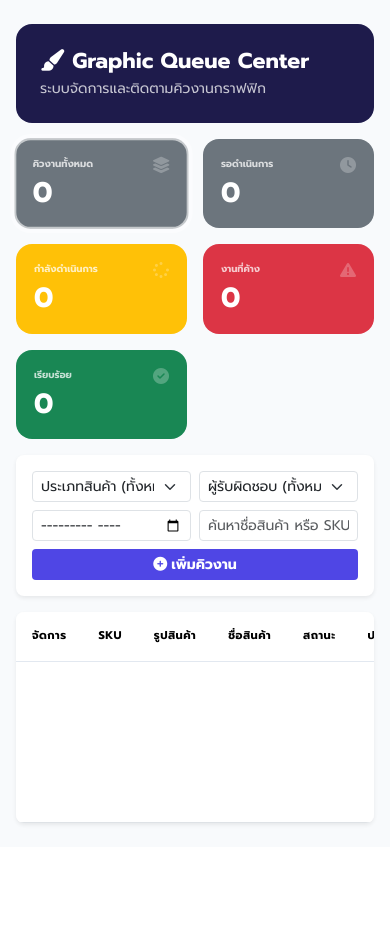
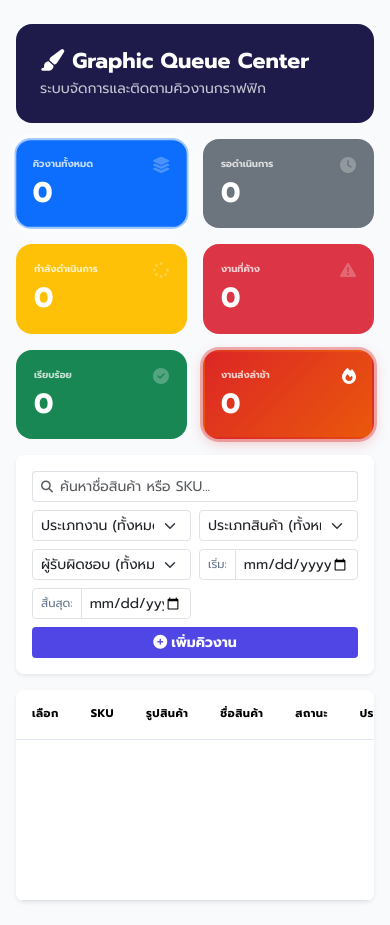
Before and after one commit to Git-Thanapol/mos_content_management, a Django app: page /graphicqueue/ in a window 390 px wide. Shown: the part 112-1037 px from the top of the page. Before the commit the page ends 938 px from the top, so only its background shows below. Run offline with Django 5.2, Linux system fonts and the light colour scheme; the visitor is signed in with stand-in values (Sample User, id 1); data that the repository does not hold is empty; some libraries are stand-ins or nearby versions.

Commit message:
Graphic Queue: stats, filters, column order, UX improvements
Stats:
- คิวงานทั้งหมด card color changed to #1890FF
- Add งานส่งล่าช้า card (gradient red-orange, ring shadow, blinking fire icon)
  = jobs where deadline < today and status != done

Filters (6 filters, responsive grid):
- Add ประเภทงาน (urgency) dropdown
- Replace month picker with date range (เริ่ม: / สิ้นสุด:) on order_date
- Search input with magnifier icon (input-group style)
- ปุ่มเพิ่มคิวงาน aligned right
- All filters use hx-include so stat card clicks carry full filter state

Table columns:
- Checkbox (เลือก) moved to first column
- จัดการ (edit pencil) moved to last column
- colspan updated to 16

UX:
- Custom thin scrollbar on table-responsive (5px, gray #cbd5e1)
- Deadline color logic: overdue=red badge, near (≤3 days)=amber badge,
  normal=red text, submitted=muted gray
- Hover effect on rows (onmouseover inline for HTMX-safe swap)
- _apply_filters: add urgency + date_from/date_to, remove month

Co-Authored-By: Claude Sonnet 4.6 <noreply@anthropic.com>

```diff
--- a/apps/graphicqueue/views.py
+++ b/apps/graphicqueue/views.py
@@ -1,8 +1,11 @@
+from datetime import date, timedelta
+
 from django.shortcuts import render, get_object_or_404, redirect
 from django.views.decorators.http import require_POST, require_http_methods
 from django.http import HttpResponse
 from django.db import transaction
 from django.db.models import Q
+from django.utils.dateparse import parse_date
 
 from apps.core.access import system_required
 from apps.producttest.models import Employee
@@ -12,17 +15,22 @@ from .forms import GraphicJobForm
 
 
 def _stat_cards(qs_all):
+    today = date.today()
     wait = qs_all.filter(status=GraphicJob.STATUS_WAIT).count()
     prog = qs_all.filter(status=GraphicJob.STATUS_IN_PROGRESS).count()
     done = qs_all.filter(status=GraphicJob.STATUS_DONE).count()
     total = qs_all.count()
     backlog = wait + prog
+    late = qs_all.filter(deadline__lt=today).exclude(status=GraphicJob.STATUS_DONE).count()
+    # tuples: (label, key, color_class, icon, val, extra_style)
     return [
-        ("คิวงานทั้งหมด",   "ALL",           "bg-secondary",  "fa-layer-group",         total),
-        ("รอดำเนินการ",    GraphicJob.STATUS_WAIT,         "bg-secondary",  "fa-clock",               wait),
-        ("กำลังดำเนินการ", GraphicJob.STATUS_IN_PROGRESS,  "bg-warning",    "fa-spinner",             prog),
-        ("งานที่ค้าง",     "งานที่ค้าง",    "bg-danger",     "fa-triangle-exclamation", backlog),
-        ("เรียบร้อย",      GraphicJob.STATUS_DONE,         "bg-success",    "fa-circle-check",        done),
+        ("คิวงานทั้งหมด",   "ALL",            "bg-primary", "fa-layer-group",          total,   "background:#1890FF"),
+        ("รอดำเนินการ",    GraphicJob.STATUS_WAIT,         "bg-secondary", "fa-clock",                wait,    ""),
+        ("กำลังดำเนินการ", GraphicJob.STATUS_IN_PROGRESS,  "bg-warning",   "fa-spinner",              prog,    ""),
+        ("งานที่ค้าง",     "งานที่ค้าง",     "bg-danger",  "fa-triangle-exclamation",  backlog, ""),
+        ("เรียบร้อย",      GraphicJob.STATUS_DONE,         "bg-success",   "fa-circle-check",         done,    ""),
+        ("งานส่งล่าช้า",   "งานส่งล่าช้า",   "bg-danger",  "fa-fire",                  late,
+         "background:linear-gradient(135deg,#dc2626,#ea580c);box-shadow:0 0 0 3px rgba(220,38,38,.35),0 4px 14px rgba(220,38,38,.25)"),
     ]
 
 
@@ -30,11 +38,15 @@ def _apply_filters(qs, request):
     status = request.GET.get("status", "ALL")
     product_type = request.GET.get("product_type", "ALL")
     assignee_name = request.GET.get("assignee", "ALL")
-    month = request.GET.get("month", "")
+    urgency = request.GET.get("urgency", "ALL")
+    date_from = request.GET.get("date_from", "")
+    date_to = request.GET.get("date_to", "")
     search = request.GET.get("q", "").strip()
 
     if status == "งานที่ค้าง":
         qs = qs.exclude(status=GraphicJob.STATUS_DONE)
+    elif status == "งานส่งล่าช้า":
+        qs = qs.filter(deadline__lt=date.today()).exclude(status=GraphicJob.STATUS_DONE)
     elif status != "ALL":
         qs = qs.filter(status=status)
 
@@ -44,12 +56,18 @@ def _apply_filters(qs, request):
     if assignee_name != "ALL":
         qs = qs.filter(assignee__name=assignee_name)
 
-    if month:
-        try:
-            year, mo = month.split("-")
-            qs = qs.filter(order_date__year=int(year), order_date__month=int(mo))
-        except ValueError:
-            pass
+    if urgency != "ALL":
+        qs = qs.filter(urgency=urgency)
+
+    if date_from:
+        d = parse_date(date_from)
+        if d:
+            qs = qs.filter(order_date__gte=d)
+
+    if date_to:
+        d = parse_date(date_to)
+        if d:
+            qs = qs.filter(order_date__lte=d)
 
     if search:
         qs = qs.filter(Q(sku__icontains=search) | Q(name__icontains=search))
@@ -69,16 +87,23 @@ def queue_list(request):
         "current_status": request.GET.get("status", "ALL"),
         "current_product_type": request.GET.get("product_type", "ALL"),
         "current_assignee": request.GET.get("assignee", "ALL"),
-        "current_month": request.GET.get("month", ""),
+        "current_urgency": request.GET.get("urgency", "ALL"),
+        "current_date_from": request.GET.get("date_from", ""),
+        "current_date_to": request.GET.get("date_to", ""),
         "current_q": request.GET.get("q", ""),
     })
 
 
 @system_required("graphicqueue")
 def queue_table_partial(request):
+    today = date.today()
     qs = GraphicJob.objects.select_related("assignee").prefetch_related("media_types", "ref_images")
     qs = _apply_filters(qs, request)
-    return render(request, "graphicqueue/partials/queue_rows.html", {"jobs": list(qs)})
+    return render(request, "graphicqueue/partials/queue_rows.html", {
+        "jobs": list(qs),
+        "today": today,
+        "today_plus_3": today + timedelta(days=3),
+    })
 
 
 # ── Add / Edit / Delete ──────────────────────────────────────────────────────
--- a/templates/graphicqueue/partials/queue_rows.html
+++ b/templates/graphicqueue/partials/queue_rows.html
@@ -1,33 +1,35 @@
 {% for job in jobs %}
-<tr class="align-middle border-bottom">
+<tr style="border-bottom:1px solid #f1f5f9;transition:background .15s"
+    onmouseover="this.style.background='#f8fafc'"
+    onmouseout="this.style.background=''">
+    <!-- เลือก -->
     <td class="px-3 text-center">
-        <button class="btn btn-sm btn-light"
-                hx-get="{% url 'graphicqueue:queue_edit' job.pk %}"
-                hx-target="#modal-container"
-                hx-swap="innerHTML"
-                title="แก้ไข">
-            <i class="fa-solid fa-pen-to-square text-primary" style="font-size:.75rem"></i>
-        </button>
+        <input type="checkbox" class="form-check-input" style="width:.9rem;height:.9rem">
     </td>
+    <!-- SKU -->
     <td class="px-3">
         <span class="fw-bold font-monospace text-dark" style="font-size:.82rem">{{ job.sku }}</span>
     </td>
+    <!-- รูปสินค้า -->
     <td class="px-3 text-center">
         {% if job.image %}
-        <img src="{{ job.image.url }}" style="width:40px;height:40px;object-fit:cover;border-radius:8px;border:1px solid #e2e8f0">
+        <img src="{{ job.image.url }}" style="width:38px;height:38px;object-fit:cover;border-radius:8px;border:1px solid #e2e8f0">
         {% else %}
         <div class="d-inline-flex align-items-center justify-content-center rounded-2 border"
-             style="width:40px;height:40px;background:#f8fafc;color:#94a3b8">
+             style="width:38px;height:38px;background:#f8fafc;color:#94a3b8">
             <i class="fa-regular fa-image"></i>
         </div>
         {% endif %}
     </td>
+    <!-- ชื่อสินค้า -->
     <td class="px-3 fw-bold text-dark" style="font-size:.85rem;max-width:150px">
         <span class="d-block text-truncate" title="{{ job.name }}">{{ job.name }}</span>
     </td>
+    <!-- สถานะ -->
     <td class="px-3 text-center">
         <span class="status-badge" style="{{ job.status_bg_style }}">{{ job.status }}</span>
     </td>
+    <!-- ประเภทงาน -->
     <td class="px-3 text-center" style="font-size:.78rem">
         {% if job.urgency == "ด่วน" %}
         <span style="color:#e11d48;font-weight:700"><i class="fa-solid fa-bolt me-1"></i>ด่วน</span>
@@ -35,6 +37,7 @@
         <span class="text-muted">ทั่วไป</span>
         {% endif %}
     </td>
+    <!-- ประเภทสินค้า -->
     <td class="px-3 text-center">
         {% if job.product_type == "สินค้าเทส" %}
         <span class="badge" style="background:#eef2ff;color:#4338ca;font-size:.7rem">สินค้าเทส</span>
@@ -42,18 +45,35 @@
         <span class="badge bg-light text-secondary" style="font-size:.7rem">สินค้าเก่า</span>
         {% endif %}
     </td>
+    <!-- วันที่สั่งงาน -->
     <td class="px-3 text-center text-muted" style="font-size:.78rem">
         {{ job.order_date|date:"d/m/Y" }}
     </td>
-    <td class="px-3 text-center" style="font-size:.78rem;color:#f43f5e;font-weight:600">
-        {{ job.deadline|date:"d/m/Y" }}
+    <!-- วันเดดไลน์ -->
+    <td class="px-3 text-center" style="font-size:.78rem">
+        {% if job.submit_date %}
+            <span style="color:#94a3b8">{{ job.deadline|date:"d/m/Y" }}</span>
+        {% elif job.deadline < today %}
+            <span style="color:#fff;background:#dc2626;font-weight:700;padding:1px 6px;border-radius:5px;display:inline-block">
+                <i class="fa-solid fa-circle-exclamation me-1" style="font-size:.65rem"></i>{{ job.deadline|date:"d/m/Y" }}
+            </span>
+        {% elif job.deadline <= today_plus_3 %}
+            <span style="color:#92400e;background:#fef3c7;font-weight:700;padding:1px 6px;border-radius:5px;display:inline-block;border:1px solid #fde68a">
+                <i class="fa-solid fa-clock me-1" style="font-size:.65rem"></i>{{ job.deadline|date:"d/m/Y" }}
+            </span>
+        {% else %}
+            <span style="color:#f43f5e;font-weight:600">{{ job.deadline|date:"d/m/Y" }}</span>
+        {% endif %}
     </td>
+    <!-- วันที่ส่งงาน -->
     <td class="px-3 text-center" style="font-size:.78rem;color:#059669">
         {% if job.submit_date %}{{ job.submit_date|date:"d/m/Y" }}{% else %}<span class="text-muted">-</span>{% endif %}
     </td>
+    <!-- จำนวนวันที่ทำงาน -->
     <td class="px-3 text-center fw-bold" style="font-size:.82rem;color:#4f46e5">
         {% if job.work_days %}{{ job.work_days }} วัน{% else %}<span class="text-muted" style="font-size:.7rem">ยังไม่ส่งงาน</span>{% endif %}
     </td>
+    <!-- ข้อมูลสื่อ (Media) -->
     <td class="px-3 text-center">
         {% with cnt=job.media_types.count %}
         {% if cnt > 0 %}
@@ -69,12 +89,14 @@
         {% endif %}
         {% endwith %}
     </td>
+    <!-- ผู้รับผิดชอบ -->
     <td class="px-3 text-center fw-semibold" style="font-size:.82rem">
         {{ job.assignee.name|default:"-" }}
     </td>
+    <!-- ข้อมูลสื่ออ้างอิง -->
     <td class="px-3 text-center">
         {% with ref_count=job.ref_images.count %}
-        {% if ref_count > 0 or job.ref_images.first %}
+        {% if ref_count > 0 %}
         <button class="btn btn-sm"
                 style="background:#f8fafc;border:1px solid #e2e8f0;font-size:.72rem"
                 hx-get="{% url 'graphicqueue:view_ref' job.pk %}"
@@ -83,10 +105,11 @@
             <i class="fa-solid fa-eye me-1 text-muted"></i>ดูข้อมูล
         </button>
         {% else %}
-        <span class="text-muted" style="font-size:.72rem">ไม่มีอ้างอิง</span>
+        <span class="text-muted" style="font-size:.72rem">-</span>
         {% endif %}
         {% endwith %}
     </td>
+    <!-- URL ลิ้งค์ส่งงาน -->
     <td class="px-3 text-center">
         {% if job.work_url %}
         <button class="btn btn-sm"
@@ -99,10 +122,20 @@
         <span class="text-muted" style="font-size:.72rem">-</span>
         {% endif %}
     </td>
+    <!-- จัดการ -->
+    <td class="px-3 text-center">
+        <button class="btn btn-sm btn-light"
+                hx-get="{% url 'graphicqueue:queue_edit' job.pk %}"
+                hx-target="#modal-container"
+                hx-swap="innerHTML"
+                title="แก้ไข">
+            <i class="fa-solid fa-pen-to-square text-primary" style="font-size:.75rem"></i>
+        </button>
+    </td>
 </tr>
 {% empty %}
 <tr>
-    <td colspan="15" class="text-center py-5 text-muted">
+    <td colspan="16" class="text-center py-5 text-muted">
         <i class="fa-solid fa-box-open fa-2x mb-2 d-block opacity-30"></i>
         ไม่พบข้อมูลคิวงานที่ตรงกับเงื่อนไข
     </td>
--- a/templates/graphicqueue/queue_list.html
+++ b/templates/graphicqueue/queue_list.html
@@ -1,5 +1,20 @@
 {% extends "graphicqueue/_base.html" %}
 {% block title %}Graphic Queue Center{% endblock %}
+
+{% block extra_head %}
+<style>
+@keyframes blink-fire {
+    0%, 100% { opacity: .25; transform: scale(1); }
+    50%       { opacity: 1;   transform: scale(1.2); }
+}
+.blink-icon { animation: blink-fire 1.1s ease-in-out infinite !important; opacity: 1 !important; }
+
+.table-responsive::-webkit-scrollbar { height: 5px; }
+.table-responsive::-webkit-scrollbar-track { background: #f1f5f9; }
+.table-responsive::-webkit-scrollbar-thumb { background: #cbd5e1; border-radius: 3px; }
+.table-responsive::-webkit-scrollbar-thumb:hover { background: #94a3b8; }
+</style>
+{% endblock %}
 
 {% block content %}
 <!-- Header -->
@@ -10,16 +25,14 @@
 
 <!-- Stat cards -->
 <div class="row g-3 mb-3">
-    {% for label,key,color,icon,val in stat_cards %}
+    {% for label,key,color,icon,val,extra_style in stat_cards %}
     <div class="col-6 col-lg">
         <div class="stat-card p-3 text-white {{ color }} {% if current_status == key %}active{% endif %}"
-             hx-get="{% url 'graphicqueue:queue_table_partial' %}?status={{ key }}&product_type={{ current_product_type }}&assignee={{ current_assignee }}&month={{ current_month }}&q={{ current_q }}"
-             hx-target="#queue-table"
-             hx-swap="innerHTML"
+             {% if extra_style %}style="{{ extra_style }}"{% endif %}
              onclick="setActiveCard(this, '{{ key }}')">
-            <div class="d-flex justify-content-between">
+            <div class="d-flex justify-content-between align-items-start">
                 <small class="text-uppercase fw-bold opacity-75" style="font-size:.6rem">{{ label }}</small>
-                <i class="fa-solid {{ icon }} opacity-25"></i>
+                <i class="fa-solid {{ icon }} {% if key == 'งานส่งล่าช้า' %}blink-icon{% else %}opacity-25{% endif %}"></i>
             </div>
             <div class="display-6 fw-bold mt-1">{{ val }}</div>
         </div>
@@ -33,7 +46,37 @@
         <form id="queue-filter-form" class="row g-2 align-items-end">
             <input type="hidden" name="status" id="hidden-status" value="{{ current_status }}">
 
-            <div class="col-6 col-md-2">
+            <!-- ค้นหา -->
+            <div class="col-12 col-sm-6 col-lg">
+                <div class="input-group input-group-sm">
+                    <span class="input-group-text bg-white border-end-0">
+                        <i class="fa-solid fa-magnifying-glass text-muted" style="font-size:.75rem"></i>
+                    </span>
+                    <input type="text" name="q" value="{{ current_q }}"
+                           placeholder="ค้นหาชื่อสินค้า หรือ SKU..."
+                           class="form-control form-control-sm border-start-0 ps-0"
+                           hx-get="{% url 'graphicqueue:queue_table_partial' %}"
+                           hx-target="#queue-table"
+                           hx-include="#queue-filter-form"
+                           hx-trigger="keyup changed delay:400ms">
+                </div>
+            </div>
+
+            <!-- ประเภทงาน -->
+            <div class="col-6 col-sm-3 col-lg-auto">
+                <select name="urgency" class="form-select form-select-sm"
+                        hx-get="{% url 'graphicqueue:queue_table_partial' %}"
+                        hx-target="#queue-table"
+                        hx-include="#queue-filter-form"
+                        hx-trigger="change">
+                    <option value="ALL" {% if current_urgency == "ALL" %}selected{% endif %}>ประเภทงาน (ทั้งหมด)</option>
+                    <option value="ด่วน"  {% if current_urgency == "ด่วน" %}selected{% endif %}>⚡ ด่วน</option>
+                    <option value="ทั่วไป" {% if current_urgency == "ทั่วไป" %}selected{% endif %}>ทั่วไป</option>
+                </select>
+            </div>
+
+            <!-- ประเภทสินค้า -->
+            <div class="col-6 col-sm-3 col-lg-auto">
                 <select name="product_type" class="form-select form-select-sm"
                         hx-get="{% url 'graphicqueue:queue_table_partial' %}"
                         hx-target="#queue-table"
@@ -45,7 +88,8 @@
                 </select>
             </div>
 
-            <div class="col-6 col-md-2">
+            <!-- ผู้รับผิดชอบ -->
+            <div class="col-6 col-sm-3 col-lg-auto">
                 <select name="assignee" class="form-select form-select-sm"
                         hx-get="{% url 'graphicqueue:queue_table_partial' %}"
                         hx-target="#queue-table"
@@ -58,27 +102,36 @@
                 </select>
             </div>
 
-            <div class="col-6 col-md-2">
-                <input type="month" name="month" value="{{ current_month }}"
+            <!-- วันที่เริ่มสั่งงาน -->
+            <div class="col-6 col-sm-3 col-lg-auto">
+                <div class="input-group input-group-sm">
+                    <span class="input-group-text bg-white" style="font-size:.72rem;color:#64748b">เริ่ม:</span>
+                    <input type="date" name="date_from" value="{{ current_date_from }}"
                            class="form-control form-control-sm"
                            hx-get="{% url 'graphicqueue:queue_table_partial' %}"
                            hx-target="#queue-table"
                            hx-include="#queue-filter-form"
                            hx-trigger="change">
                 </div>
+            </div>
 
-            <div class="col-6 col-md-3">
-                <input type="text" name="q" value="{{ current_q }}" placeholder="ค้นหาชื่อสินค้า หรือ SKU..."
+            <!-- วันที่สิ้นสุดสั่งงาน -->
+            <div class="col-6 col-sm-3 col-lg-auto">
+                <div class="input-group input-group-sm">
+                    <span class="input-group-text bg-white" style="font-size:.72rem;color:#64748b">สิ้นสุด:</span>
+                    <input type="date" name="date_to" value="{{ current_date_to }}"
                            class="form-control form-control-sm"
                            hx-get="{% url 'graphicqueue:queue_table_partial' %}"
                            hx-target="#queue-table"
                            hx-include="#queue-filter-form"
-                       hx-trigger="keyup changed delay:400ms">
+                           hx-trigger="change">
+                </div>
             </div>
 
-            <div class="col-12 col-md-auto ms-md-auto">
+            <!-- ปุ่มเพิ่มคิวงาน -->
+            <div class="col-12 col-sm-auto ms-sm-auto">
                 <button type="button" class="btn btn-sm fw-bold w-100 text-white"
-                        style="background:#4f46e5"
+                        style="background:#4f46e5;white-space:nowrap"
                         hx-get="{% url 'graphicqueue:queue_add' %}"
                         hx-target="#modal-container"
                         hx-swap="innerHTML">
@@ -95,7 +148,7 @@
         <table class="table table-hover mb-0">
             <thead style="background:#f1f5f9">
                 <tr style="font-size:.62rem;font-weight:700;text-transform:uppercase;letter-spacing:.04em;color:#475569;border-bottom:1px solid #e2e8f0">
-                    <th class="py-3 px-3 text-center" style="white-space:nowrap">จัดการ</th>
+                    <th class="py-3 px-3 text-center" style="white-space:nowrap">เลือก</th>
                     <th class="py-3 px-3" style="white-space:nowrap">SKU</th>
                     <th class="py-3 px-3 text-center" style="white-space:nowrap">รูปสินค้า</th>
                     <th class="py-3 px-3" style="white-space:nowrap">ชื่อสินค้า</th>
@@ -110,13 +163,15 @@
                     <th class="py-3 px-3 text-center" style="white-space:nowrap">ผู้รับผิดชอบ</th>
                     <th class="py-3 px-3 text-center" style="white-space:nowrap">ข้อมูลสื่ออ้างอิง</th>
                     <th class="py-3 px-3 text-center" style="white-space:nowrap">URL ลิ้งค์ส่งงาน</th>
+                    <th class="py-3 px-3 text-center" style="white-space:nowrap">จัดการ</th>
                 </tr>
             </thead>
             <tbody id="queue-table"
-                   hx-get="{% url 'graphicqueue:queue_table_partial' %}?status={{ current_status }}&product_type={{ current_product_type }}&assignee={{ current_assignee }}&month={{ current_month }}&q={{ current_q }}"
+                   hx-get="{% url 'graphicqueue:queue_table_partial' %}"
+                   hx-include="#queue-filter-form"
                    hx-trigger="load, refresh"
                    hx-swap="innerHTML">
-                <tr><td colspan="15" class="text-center py-4 text-muted">กำลังโหลด...</td></tr>
+                <tr><td colspan="16" class="text-center py-4 text-muted">กำลังโหลด...</td></tr>
             </tbody>
         </table>
     </div>
@@ -131,6 +186,7 @@ function setActiveCard(el, status) {
     document.querySelectorAll('.stat-card').forEach(c => c.classList.remove('active'));
     el.classList.add('active');
     document.getElementById('hidden-status').value = status;
+    htmx.trigger('#queue-table', 'refresh');
 }
 </script>
 {% endblock %}
```
Lines whose indentation alone changed are shown as unchanged.
